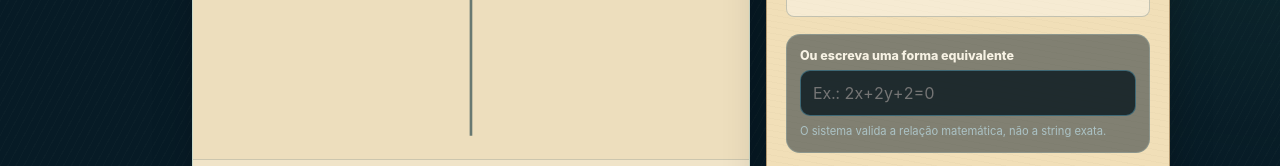
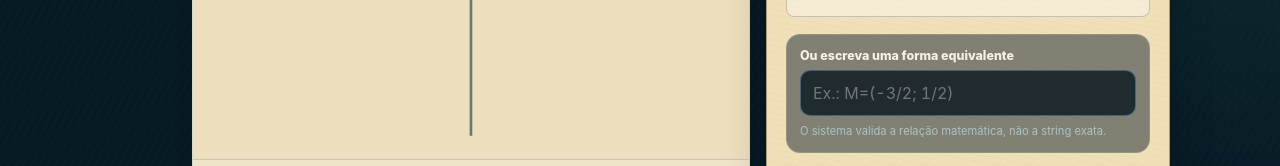
Before and after one commit to menezesx2k26-byte/geometria-rpg, a React (Vite) app: page /lab/line-forge in a window 1280 px wide. Shown: the part 730-896 px from the top of the page. Built offline with nearby package versions, Linux system fonts and the light colour scheme.

Commit message:
polish: show context-specific semantic answer examples

```diff
--- a/src/components/learning/JourneyRunner.tsx
+++ b/src/components/learning/JourneyRunner.tsx
@@ -5,6 +5,7 @@ import type { JourneyStage } from '../../data/interactiveJourneys';
 import { useProgress } from '../../state/progress';
 import {
   acceptedJourneyOptionIds,
+  freeTextAnswerPlaceholder,
   isAcceptedOption,
   supportsFreeTextAnswer,
   validateFreeTextAnswer,
@@ -195,7 +196,7 @@ export function JourneyRunner({
                 type="text"
                 value={freeAnswer}
                 disabled={feedback?.state === 'correct'}
-                placeholder="Ex.: 2x+2y+2=0"
+                placeholder={freeTextAnswerPlaceholder('journey', stage.id)}
                 autoComplete="off"
                 spellCheck={false}
                 onChange={(event) => { setFreeAnswer(event.target.value); setSelectedId(undefined); setFeedback(undefined); }}
```
